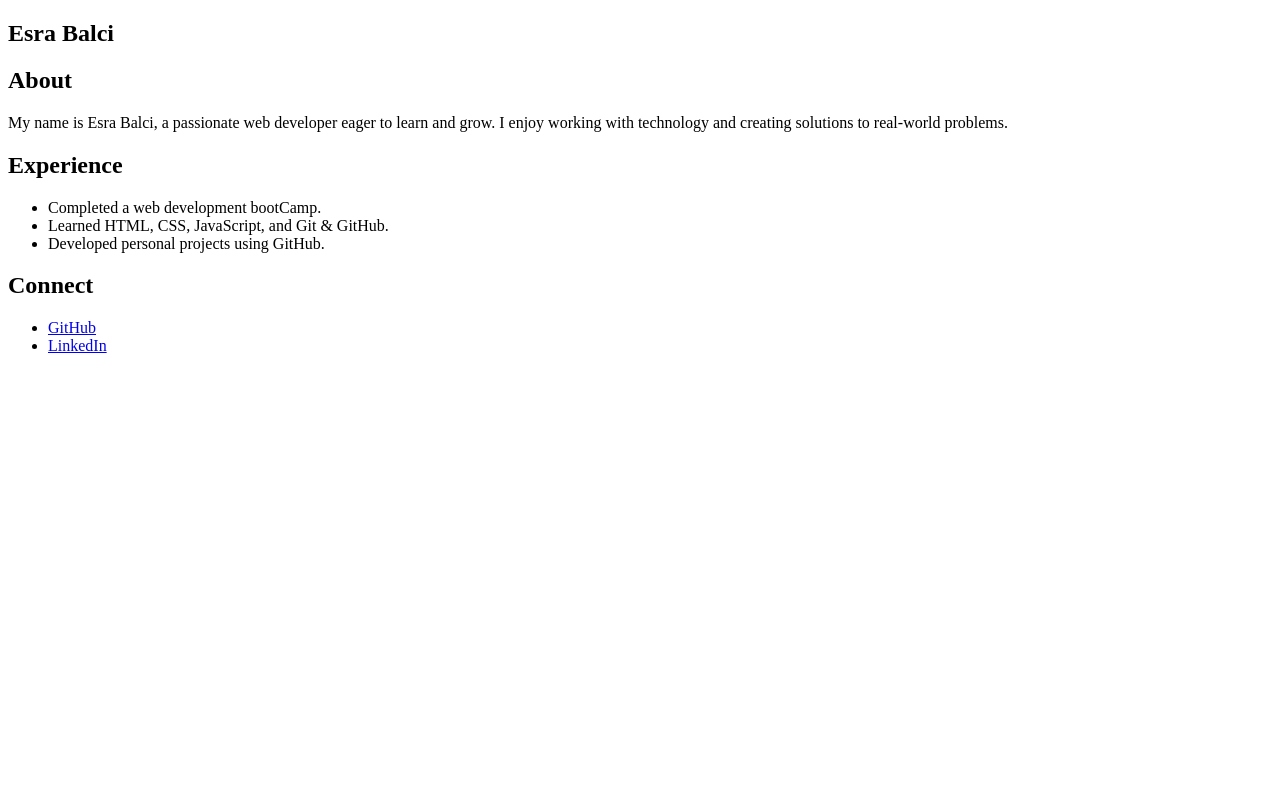
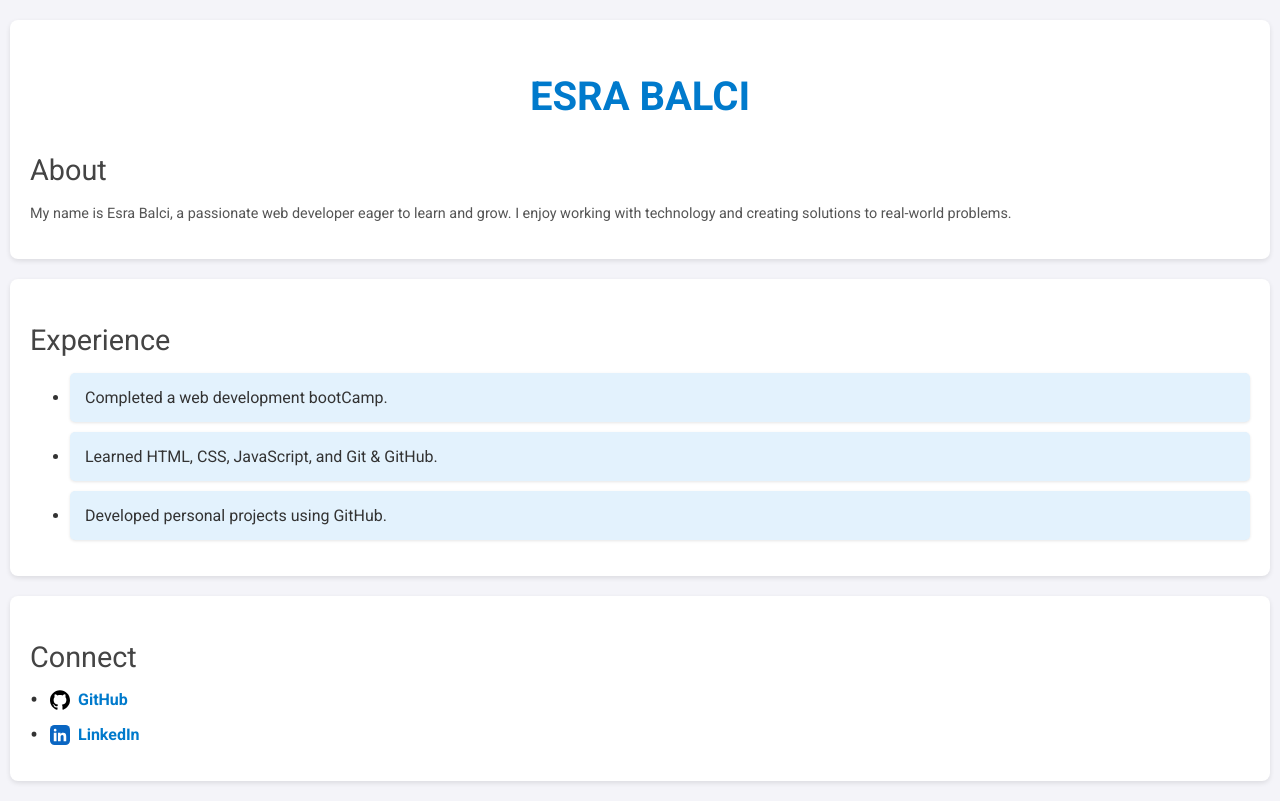
Before and after one commit to esramamac/Esra-Balci-Jupiter, a plain HTML site: page index.html in a window 1280 px wide. Drawn offline with Linux system fonts and the light colour scheme.

Commit message:
styling added

```diff
--- /dev/null
+++ b/css/index.css
@@ -0,0 +1,86 @@
+@import url("https://fonts.googleapis.com/css2?family=Roboto:wght@300;400;700&display=swap");
+
+body {
+  background-color: #f4f4f9;
+  color: #333333;
+  font-family: "Roboto", sans-serif;
+  margin: 0;
+  padding: 0;
+}
+
+section {
+  padding: 20px;
+  margin: 20px 10px;
+  border-radius: 8px;
+  background-color: #ffffff;
+  box-shadow: 0 2px 5px rgba(0, 0, 0, 0.1);
+}
+#Experience ul li {
+  background-color: #e3f2fd; /* Light blue background */
+  margin: 10px 0;
+  padding: 15px;
+  border-radius: 5px;
+  font-weight: 400;
+  box-shadow: 0 1px 3px rgba(0, 0, 0, 0.1);
+}
+
+/* Add bullet points and proper alignment for Connect links */
+#Connect ul {
+  list-style-type: disc; /* Show bullet points */
+  padding-left: 20px; /* Add spacing for bullets to appear */
+}
+
+#Connect ul li {
+  margin-bottom: 15px;
+  display: flex;
+  align-items: center;
+  list-style-type: none; /* Hide default bullets */
+  position: relative; /* Needed for positioning the pseudo-element */
+}
+
+#Connect ul li::before {
+  content: "•"; /* Custom bullet */
+  color: #333; /* Bullet color */
+  font-size: 1.5em; /* Adjust bullet size */
+  position: absolute;
+  left: -20px; /* Position bullet to the left of the item */
+}
+
+#Connect ul li a {
+  color: #007acc; /* Blue color for links */
+  text-decoration: none;
+  font-weight: 700;
+  display: flex;
+  align-items: center; /* Align icon and text vertically */
+}
+
+#Connect ul li a:hover {
+  text-decoration: underline; /* Underline links on hover */
+}
+
+/* Space between icons and text */
+#Connect ul li img {
+  margin-right: 8px; /* Space between the icon and text */
+  width: 20px; /* Consistent icon size */
+  height: 20px;
+}
+
+h1 {
+  font-size: 2.5rem;
+  font-weight: 700;
+  color: #007acc;
+  text-transform: uppercase;
+  text-align: center;
+}
+h2 {
+  font-size: 1.8rem;
+  font-weight: 400;
+  color: #444444;
+  margin-bottom: 10px;
+}
+p {
+  line-height: 1.6;
+  font-size: 1rem;
+  color: #555555;
+  font-size: 0.9rem;
+}
--- a/index.html
+++ b/index.html
@@ -10,6 +10,7 @@
       name="keywords"
       content="portfolio, web development, coding, technology"
     />
+    <link rel="stylesheet" href="css/index.css" />
   </head>
   <body>
     <section id="About">
@@ -34,9 +35,15 @@
     <section id="Connect">
       <h2>Connect</h2>
       <ul>
-        <li><a href="https://github.com/esramamac">GitHub</a></li>
         <li>
-          <a href="www.linkedin.com/in/esra-mamac">LinkedIn</a>
+          <a href="https://github.com/esramamac">
+            <img src="github.svg" alt="GitHub Icon" /> GitHub
+          </a>
+        </li>
+        <li>
+          <a href="https://www.linkedin.com/in/esra-mamac">
+            <img src="linkedin.svg" alt="LinkedIn Icon" /> LinkedIn
+          </a>
         </li>
       </ul>
     </section>
```
Also changed, not shown: github.svg (added), linkedin.svg (added).
